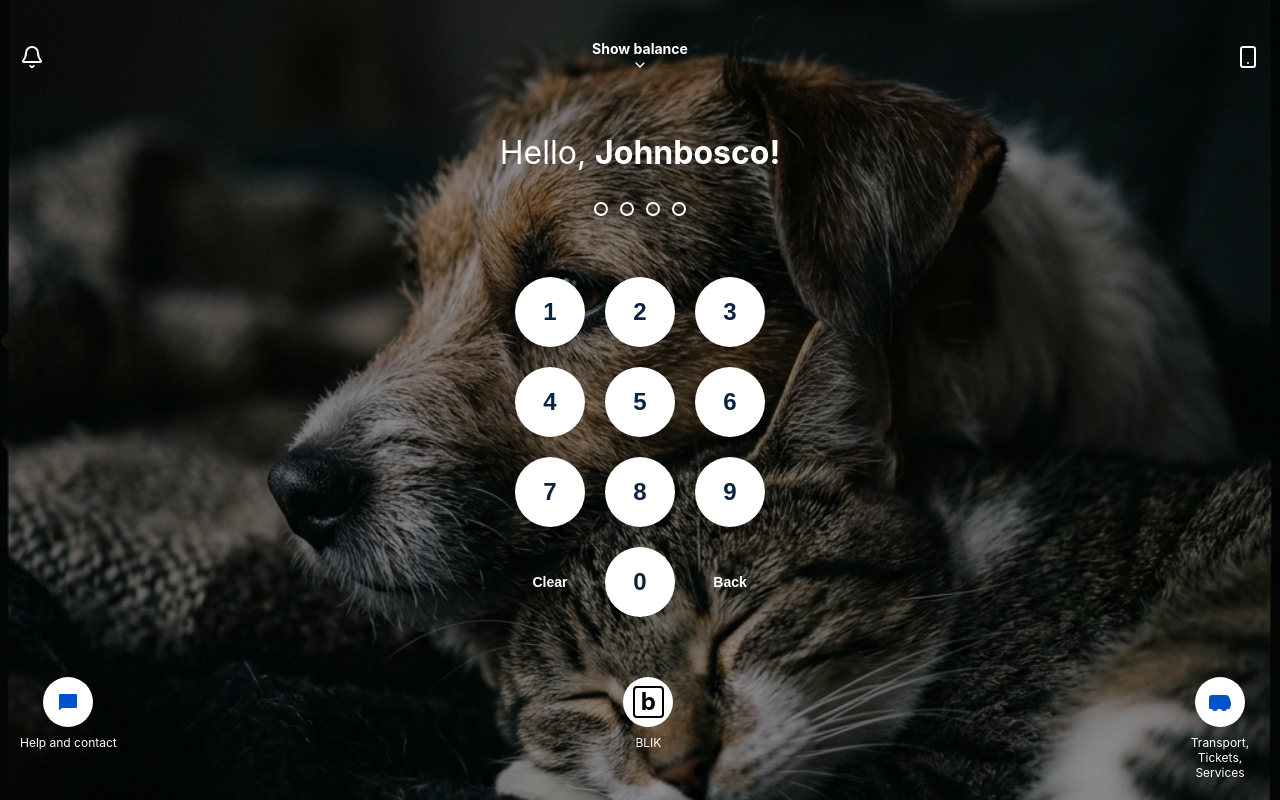
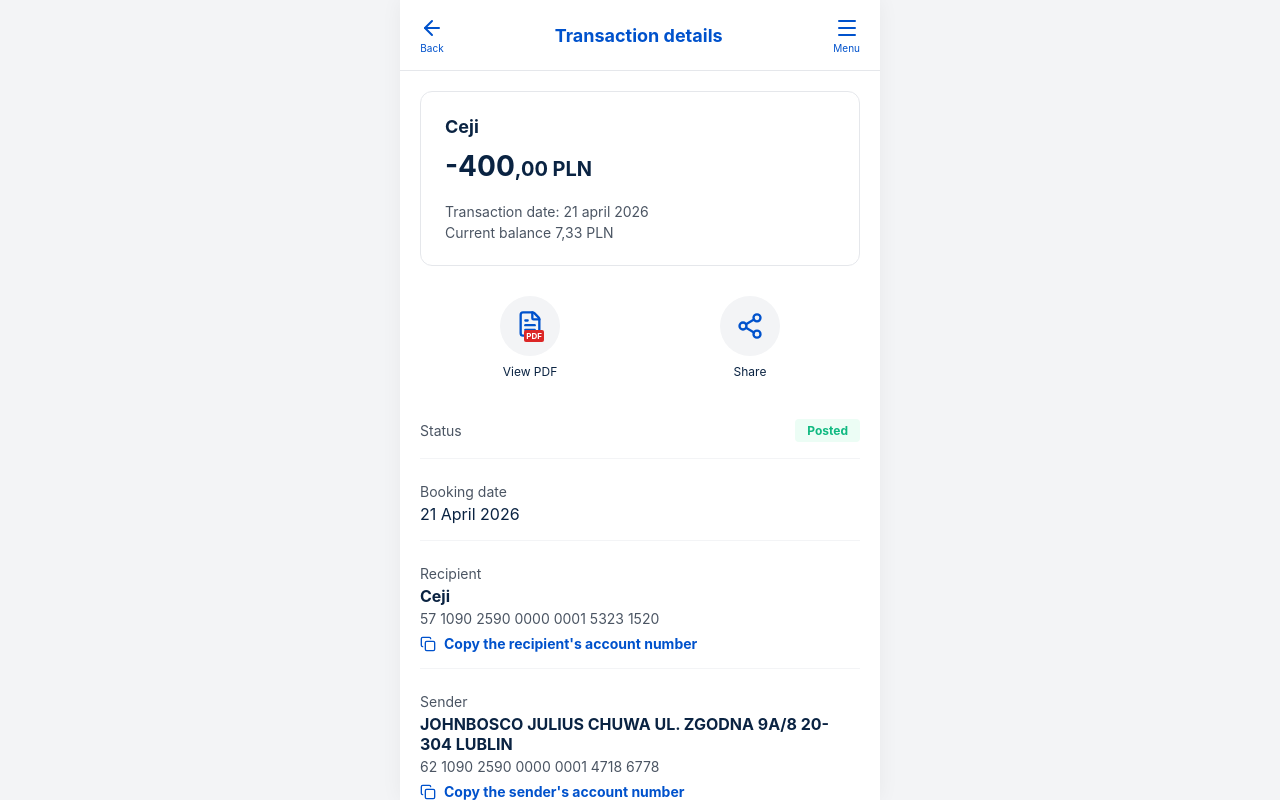
Before and after one commit to johnbosco6/ee, a React (Vite) app: page /transaction/1 in a window 1280 px wide. Before the commit this address led to /login. Built offline with nearby package versions, Linux system fonts and the light colour scheme.

Commit message:
Feature: Added Transaction Details page and clickable history

```diff
--- a/src/App.tsx
+++ b/src/App.tsx
@@ -3,6 +3,7 @@ import Splash from './components/Splash';
 import Login from './components/Login';
 import Home from './components/Home';
 import AccountDetails from './components/AccountDetails';
+import TransactionDetail from './components/TransactionDetail';
 
 function App() {
   return (
@@ -12,6 +13,7 @@ function App() {
         <Route path="/login" element={<Login />} />
         <Route path="/home" element={<Home />} />
         <Route path="/account" element={<AccountDetails />} />
+        <Route path="/transaction/:id" element={<TransactionDetail />} />
         {/* Fallback */}
         <Route path="*" element={<Navigate to="/" replace />} />
       </Routes>
--- a/src/components/AccountDetails.tsx
+++ b/src/components/AccountDetails.tsx
@@ -114,7 +114,7 @@ const transactionsData = [
     dateLabel: '21 April, Tuesday',
     items: [
       { id: '64', title: 'CWIARTEK ALKOHOLE S01', amount: '-4,99 PLN', balance: '58,39 PLN', icon: 'ShoppingCart' },
-      { id: '65', title: 'Ceji', amount: '-1,00 PLN', balance: '49,33 PLN', icon: 'Download' },
+      { id: '65', title: 'Ceji', amount: '-400,00 PLN', balance: '7,33 PLN', icon: 'Download' },
       { id: '66', title: 'CWIARTEK ALKOHOLE S01', amount: '-5,99 PLN', balance: '52,40 PLN', icon: 'ShoppingCart' },
       { id: '67', title: 'PIJALNIA WODKI I PIWA', amount: '-8,50 PLN', balance: '151,16 PLN', icon: 'ShoppingCart' },
       { id: '68', title: 'YOLANDA MUNYULWA UL. CYPRIANA...', amount: '20,00 PLN', balance: '50,33 PLN', icon: 'CreditCard', isPositive: true },
@@ -306,7 +306,12 @@ const AccountDetails: React.FC = () => {
               </div>
 
               {dayGroup.items.map((tx) => (
-                <div key={tx.id} className="flex-between" style={{ padding: '12px 20px', borderBottom: '1px dashed #e5e7eb' }}>
+                <div
+                  key={tx.id}
+                  className="flex-between"
+                  style={{ padding: '12px 20px', borderBottom: '1px dashed #e5e7eb', cursor: 'pointer' }}
+                  onClick={() => navigate(`/transaction/${tx.id}`)}
+                >
                   <div style={{ display: 'flex', alignItems: 'center', gap: '16px', flex: 1, minWidth: 0 }}>
                     <div style={{
                       width: '32px', height: '32px', borderRadius: '50%', flexShrink: 0,
--- /dev/null
+++ b/src/components/TransactionDetail.tsx
@@ -0,0 +1,151 @@
+import React from 'react';
+import { useNavigate, useParams } from 'react-router-dom';
+import {
+  ArrowLeft, Menu, FileText, Share2, Copy, ArrowUpRight
+} from 'lucide-react';
+
+const TransactionDetail: React.FC = () => {
+  const navigate = useNavigate();
+
+  // For now, we mimic the "Ceji" details from the screenshot 1018, but with updated values
+  const details = {
+    title: 'Ceji',
+    amount: '-400,00 PLN',
+    date: '21 april 2026',
+    balance: '7,33 PLN',
+    status: 'Posted',
+    bookingDate: '21 April 2026',
+    recipient: {
+      name: 'Ceji',
+      account: '57 1090 2590 0000 0001 5323 1520'
+    },
+    sender: {
+      name: 'JOHNBOSCO JULIUS CHUWA UL. ZGODNA 9A/8 20-304 LUBLIN',
+      account: '62 1090 2590 0000 0001 4718 6778'
+    },
+    category: 'Unknown expense',
+    txTitle: 'Transfer to the phone'
+  };
+
+  return (
+    <div className="full-screen fade-in" style={{ backgroundColor: 'white' }}>
+      {/* Header */}
+      <div className="flex-between" style={{ padding: '16px 20px', color: 'var(--erste-blue)', borderBottom: '1px solid var(--border-color)', position: 'sticky', top: 0, backgroundColor: 'white', zIndex: 10 }}>
+        <div style={{ display: 'flex', flexDirection: 'column', alignItems: 'center', cursor: 'pointer' }} onClick={() => navigate(-1)}>
+          <ArrowLeft size={24} />
+          <span style={{ fontSize: '10px', marginTop: '2px' }}>Back</span>
+        </div>
+
+        <div style={{ fontSize: '18px', fontWeight: 'bold' }}>Transaction details</div>
+
+        <div style={{ display: 'flex', flexDirection: 'column', alignItems: 'center', cursor: 'pointer' }}>
+          <Menu size={24} />
+          <span style={{ fontSize: '10px', marginTop: '2px' }}>Menu</span>
+        </div>
+      </div>
+
+      <div style={{ flex: 1, overflowY: 'auto', padding: '20px' }}>
+        {/* Summary Card */}
+        <div style={{
+          backgroundColor: 'white',
+          borderRadius: '12px',
+          padding: '24px',
+          border: '1px solid #e5e7eb',
+          marginBottom: '30px'
+        }}>
+          <h2 style={{ fontSize: '18px', fontWeight: 'bold', margin: '0 0 12px 0', color: '#0a2342' }}>{details.title}</h2>
+          <div style={{ fontSize: '28px', fontWeight: 'bold', color: '#0a2342', marginBottom: '20px' }}>
+            {details.amount.split(',')[0]}<span style={{ fontSize: '20px' }}>,{details.amount.split(',')[1]}</span>
+          </div>
+          <div style={{ color: 'var(--text-gray)', fontSize: '14px', marginBottom: '4px' }}>
+            Transaction date: {details.date}
+          </div>
+          <div style={{ color: 'var(--text-gray)', fontSize: '14px' }}>
+            Current balance {details.balance}
+          </div>
+        </div>
+
+        {/* Action Buttons */}
+        <div style={{ display: 'flex', justifyContent: 'space-around', marginBottom: '40px' }}>
+          <div style={{ display: 'flex', flexDirection: 'column', alignItems: 'center', gap: '8px' }}>
+            <div style={{ width: '60px', height: '60px', borderRadius: '50%', backgroundColor: '#f3f4f6', display: 'flex', justifyContent: 'center', alignItems: 'center', color: 'var(--erste-blue)' }}>
+               <div style={{ position: 'relative' }}>
+                  <FileText size={28} />
+                  <div style={{ position: 'absolute', bottom: 0, right: 0, backgroundColor: '#dc2626', color: 'white', fontSize: '8px', padding: '1px 2px', borderRadius: '2px', fontWeight: 'bold' }}>PDF</div>
+               </div>
+            </div>
+            <span style={{ fontSize: '12px', color: '#0a2342' }}>View PDF</span>
+          </div>
+
+          <div style={{ display: 'flex', flexDirection: 'column', alignItems: 'center', gap: '8px' }}>
+            <div style={{ width: '60px', height: '60px', borderRadius: '50%', backgroundColor: '#f3f4f6', display: 'flex', justifyContent: 'center', alignItems: 'center', color: 'var(--erste-blue)' }}>
+              <Share2 size={28} />
+            </div>
+            <span style={{ fontSize: '12px', color: '#0a2342' }}>Share</span>
+          </div>
+        </div>
+
+        {/* Detailed Info */}
+        <div style={{ display: 'flex', flexDirection: 'column', gap: '24px' }}>
+          {/* Status */}
+          <div style={{ borderBottom: '1px solid #f3f4f6', paddingBottom: '16px' }}>
+            <div className="flex-between">
+              <span style={{ color: 'var(--text-gray)', fontSize: '14px' }}>Status</span>
+              <span style={{
+                backgroundColor: '#ecfdf5', color: '#10b981',
+                fontSize: '12px', fontWeight: 'bold', padding: '4px 12px', borderRadius: '4px'
+              }}>Posted</span>
+            </div>
+          </div>
+
+          {/* Booking Date */}
+          <div style={{ borderBottom: '1px solid #f3f4f6', paddingBottom: '16px' }}>
+            <div style={{ color: 'var(--text-gray)', fontSize: '14px', marginBottom: '4px' }}>Booking date</div>
+            <div style={{ color: '#0a2342', fontSize: '16px' }}>{details.bookingDate}</div>
+          </div>
+
+          {/* Recipient */}
+          <div style={{ borderBottom: '1px solid #f3f4f6', paddingBottom: '16px' }}>
+            <div style={{ color: 'var(--text-gray)', fontSize: '14px', marginBottom: '4px' }}>Recipient</div>
+            <div style={{ color: '#0a2342', fontSize: '16px', fontWeight: 'bold', marginBottom: '4px' }}>{details.recipient.name}</div>
+            <div style={{ color: 'var(--text-gray)', fontSize: '14px', marginBottom: '8px' }}>{details.recipient.account}</div>
+            <div style={{ display: 'flex', alignItems: 'center', gap: '8px', color: 'var(--erste-blue)', fontSize: '14px', fontWeight: 'bold' }}>
+              <Copy size={16} />
+              Copy the recipient's account number
+            </div>
+          </div>
+
+          {/* Sender */}
+          <div style={{ borderBottom: '1px solid #f3f4f6', paddingBottom: '16px' }}>
+            <div style={{ color: 'var(--text-gray)', fontSize: '14px', marginBottom: '4px' }}>Sender</div>
+            <div style={{ color: '#0a2342', fontSize: '16px', fontWeight: 'bold', marginBottom: '4px', textTransform: 'uppercase' }}>{details.sender.name}</div>
+            <div style={{ color: 'var(--text-gray)', fontSize: '14px', marginBottom: '8px' }}>{details.sender.account}</div>
+            <div style={{ display: 'flex', alignItems: 'center', gap: '8px', color: 'var(--erste-blue)', fontSize: '14px', fontWeight: 'bold' }}>
+              <Copy size={16} />
+              Copy the sender's account number
+            </div>
+          </div>
+
+          {/* Category */}
+          <div style={{ borderBottom: '1px solid #f3f4f6', paddingBottom: '16px' }}>
+            <div style={{ color: 'var(--text-gray)', fontSize: '14px', marginBottom: '8px' }}>Transaction category</div>
+            <div style={{ display: 'flex', alignItems: 'center', gap: '8px', color: '#0a2342', fontSize: '16px' }}>
+              <div style={{ width: '32px', height: '32px', borderRadius: '4px', backgroundColor: '#f3f4f6', display: 'flex', justifyContent: 'center', alignItems: 'center', color: 'var(--erste-blue)' }}>
+                <ArrowUpRight size={18} />
+              </div>
+              {details.category}
+            </div>
+          </div>
+
+          {/* Title */}
+          <div style={{ borderBottom: '1px solid #f3f4f6', paddingBottom: '16px' }}>
+            <div style={{ color: 'var(--text-gray)', fontSize: '14px', marginBottom: '4px' }}>Title</div>
+            <div style={{ color: '#0a2342', fontSize: '16px' }}>{details.txTitle}</div>
+          </div>
+        </div>
+      </div>
+    </div>
+  );
+};
+
+export default TransactionDetail;
```
